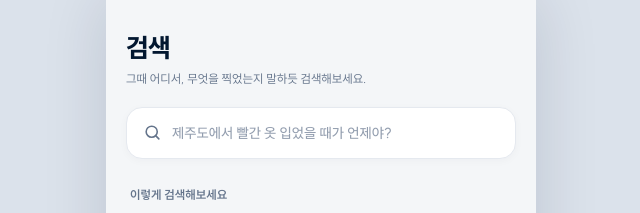
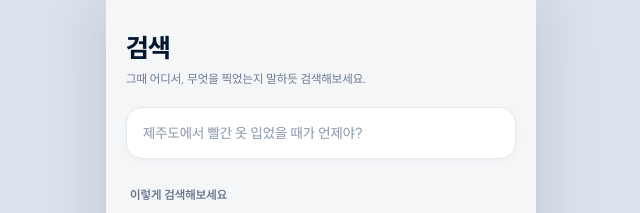
Before and after one commit to 100-hours-a-week/KTB4-2nd-FE, a Next.js app: page /search in a window 1280 px wide. Shown: the top 213 px of the page, without its empty margins (319-959 px from the left). Built offline with nearby package versions, Linux system fonts and the light colour scheme.

Commit message:
chore: 불필요한 이모지 삭제

```diff
--- a/src/_pages/search/ui/searchPage.tsx
+++ b/src/_pages/search/ui/searchPage.tsx
@@ -127,9 +127,6 @@ function SearchForm({ query, onSearch }: { query: string; onSearch: (query: stri
       <div
         className={`bg-surface flex min-h-[52px] items-center gap-2.5 rounded-[16px] border px-4 shadow-[0_2px_8px_rgba(2,23,48,0.03)] transition-colors focus-within:border-brand ${showLengthError ? 'border-danger' : 'border-border-subtle'}`}
       >
-        <span className="text-muted shrink-0">
-          <SearchIcon strokeWidth="2" strokeLinecap="round" size={19} />
-        </span>
         <input
           id={inputId}
           type="search"
```
